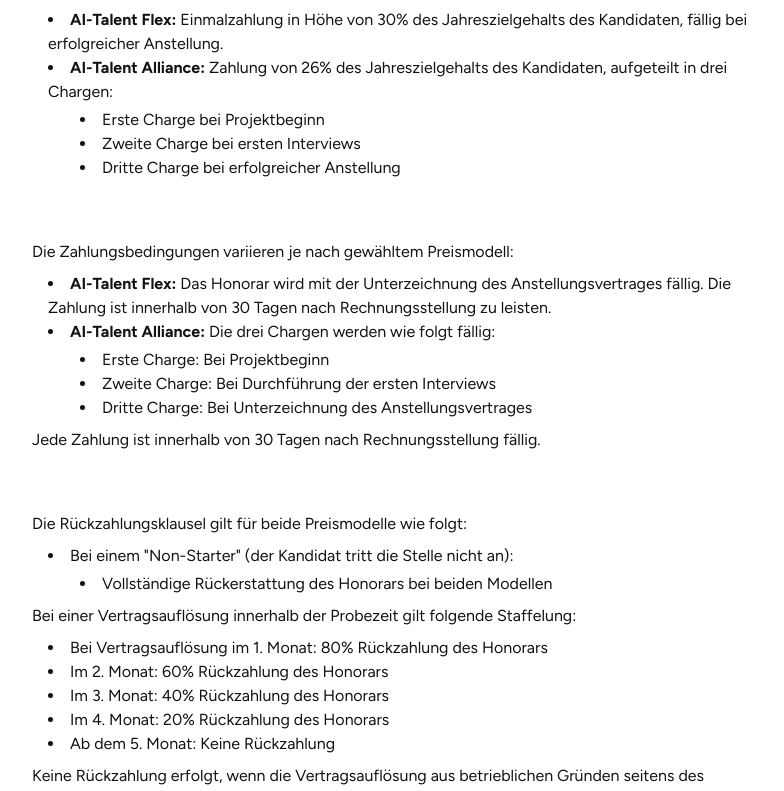
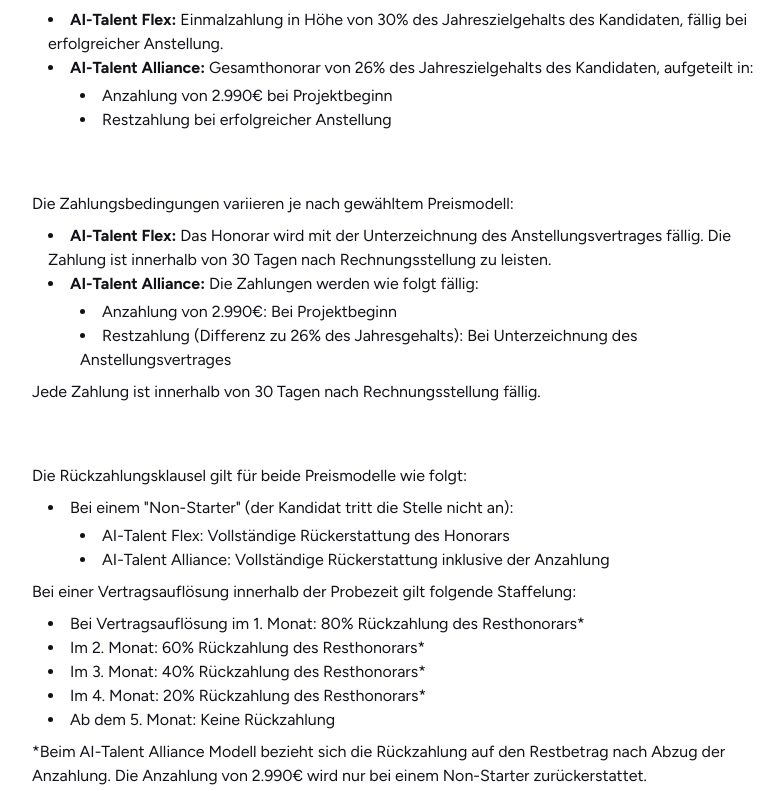
Before and after one commit to wKwekf/wolfrecruitment, a Next.js app: page /agb in a window 1280 px wide. Shown: the part 720-1511 px from the top of the page, without its empty margins (240-1024 px from the left). Built offline with nearby package versions, Linux system fonts and the light colour scheme.

Commit message:
Website angepasst mit klickbaren Testimonals und Pricing

```diff
--- a/app/(legal)/agb/page.tsx
+++ b/app/(legal)/agb/page.tsx
@@ -14,7 +14,7 @@
           <div className="space-y-6">
             <div>
               <h2 className="text-xl font-semibold mb-2">§1 Dienstleistungsumfang</h2>
-              <p>Die wolfrecruitment GmbH (im Folgenden „Wolf") bietet Personalvermittlungsdienstleistungen an, die die Bereitstellung von Kandidatenprofilen und Lebensläufen an Klienten umfassen. Diese Dienstleistungen erfolgen in Übereinstimmung mit möglicherweise im Rahmenvertrag festgelegten Bedingungen.</p>
+              <p>Die wolfrecruitment GmbH (im Folgenden "Wolf") bietet Personalvermittlungsdienstleistungen an, die die Bereitstellung von Kandidatenprofilen und Lebensläufen an Klienten umfassen. Diese Dienstleistungen erfolgen in Übereinstimmung mit möglicherweise im Rahmenvertrag festgelegten Bedingungen.</p>
             </div>
 
             <div>
@@ -27,11 +27,10 @@
               <p>Im Erfolgsfall, definiert als die Unterzeichnung eines Anstellungsvertrages mit einem von Wolf vorgestellten Kandidaten, entsteht eine Honorarverpflichtung seitens des Klienten. Der Klient hat die Wahl zwischen zwei Preismodellen:</p>
               <ul className="list-disc list-inside ml-4 mt-2">
                 <li><strong>AI-Talent Flex:</strong> Einmalzahlung in Höhe von 30% des Jahreszielgehalts des Kandidaten, fällig bei erfolgreicher Anstellung.</li>
-                <li><strong>AI-Talent Alliance:</strong> Zahlung von 26% des Jahreszielgehalts des Kandidaten, aufgeteilt in drei Chargen:
+                <li><strong>AI-Talent Alliance:</strong> Gesamthonorar von 26% des Jahreszielgehalts des Kandidaten, aufgeteilt in:
                   <ul className="list-disc list-inside ml-8 mt-1">
-                    <li>Erste Charge bei Projektbeginn</li>
-                    <li>Zweite Charge bei ersten Interviews</li>
-                    <li>Dritte Charge bei erfolgreicher Anstellung</li>
+                    <li>Anzahlung von 2.990€ bei Projektbeginn</li>
+                    <li>Restzahlung bei erfolgreicher Anstellung</li>
                   </ul>
                 </li>
               </ul>
@@ -42,11 +41,10 @@
               <p>Die Zahlungsbedingungen variieren je nach gewähltem Preismodell:</p>
               <ul className="list-disc list-inside ml-4 mt-2">
                 <li><strong>AI-Talent Flex:</strong> Das Honorar wird mit der Unterzeichnung des Anstellungsvertrages fällig. Die Zahlung ist innerhalb von 30 Tagen nach Rechnungsstellung zu leisten.</li>
-                <li><strong>AI-Talent Alliance:</strong> Die drei Chargen werden wie folgt fällig:
+                <li><strong>AI-Talent Alliance:</strong> Die Zahlungen werden wie folgt fällig:
                   <ul className="list-disc list-inside ml-8 mt-1">
-                    <li>Erste Charge: Bei Projektbeginn</li>
-                    <li>Zweite Charge: Bei Durchführung der ersten Interviews</li>
-                    <li>Dritte Charge: Bei Unterzeichnung des Anstellungsvertrages</li>
+                    <li>Anzahlung von 2.990€: Bei Projektbeginn</li>
+                    <li>Restzahlung (Differenz zu 26% des Jahresgehalts): Bei Unterzeichnung des Anstellungsvertrages</li>
                   </ul>
                 </li>
               </ul>
@@ -59,18 +57,20 @@
               <ul className="list-disc list-inside ml-4 mt-2">
                 <li>Bei einem "Non-Starter" (der Kandidat tritt die Stelle nicht an):
                   <ul className="list-disc list-inside ml-8 mt-1">
-                    <li>Vollständige Rückerstattung des Honorars bei beiden Modellen</li>
+                    <li>AI-Talent Flex: Vollständige Rückerstattung des Honorars</li>
+                    <li>AI-Talent Alliance: Vollständige Rückerstattung inklusive der Anzahlung</li>
                   </ul>
                 </li>
               </ul>
               <p className="mt-2">Bei einer Vertragsauflösung innerhalb der Probezeit gilt folgende Staffelung:</p>
               <ul className="list-disc list-inside ml-4 mt-2">
-                <li>Bei Vertragsauflösung im 1. Monat: 80% Rückzahlung des Honorars</li>
-                <li>Im 2. Monat: 60% Rückzahlung des Honorars</li>
-                <li>Im 3. Monat: 40% Rückzahlung des Honorars</li>
-                <li>Im 4. Monat: 20% Rückzahlung des Honorars</li>
+                <li>Bei Vertragsauflösung im 1. Monat: 80% Rückzahlung des Resthonorars*</li>
+                <li>Im 2. Monat: 60% Rückzahlung des Resthonorars*</li>
+                <li>Im 3. Monat: 40% Rückzahlung des Resthonorars*</li>
+                <li>Im 4. Monat: 20% Rückzahlung des Resthonorars*</li>
                 <li>Ab dem 5. Monat: Keine Rückzahlung</li>
               </ul>
+              <p className="mt-2">*Beim AI-Talent Alliance Modell bezieht sich die Rückzahlung auf den Restbetrag nach Abzug der Anzahlung. Die Anzahlung von 2.990€ wird nur bei einem Non-Starter zurückerstattet.</p>
               <p className="mt-2">Keine Rückzahlung erfolgt, wenn die Vertragsauflösung aus betrieblichen Gründen seitens des Auftraggebers erfolgt.</p>
             </div>
 
--- a/app/components/sections/FAQSection.tsx
+++ b/app/components/sections/FAQSection.tsx
@@ -11,15 +11,15 @@
 const faqs = [
   {
     question: "Was ist euer Preismodell?",
-    answer: "Wir bieten zwei flexible Modelle an: AI-Talent Flex mit 30% vom Bruttojahresgehalt als Einmalzahlung bei erfolgreicher Vermittlung, und AI-Talent Alliance mit 26% vom Bruttojahresgehalt, aufgeteilt in 3 Chargen. Die Alliance-Option bietet zusätzliche Vorteile wie eine 7-Tage-Garantie für erste Kandidatenvorstellung und priorisierten Zugriff auf unser Netzwerk."
+    answer: "Wir bieten zwei flexible Modelle an: AI-Talent Flex mit 30% vom Bruttojahresgehalt als Einmalzahlung bei erfolgreicher Vermittlung, und AI-Talent Alliance mit 26% vom Bruttojahresgehalt. Bei Alliance leisten Sie eine Anzahlung von 2.990€ bei Projektstart, der Rest wird bei erfolgreicher Vermittlung fällig. Die Alliance-Option bietet zusätzliche Vorteile wie eine 7-Tage-Garantie für erste Kandidatenvorstellung und priorisierten Zugriff auf unser Netzwerk."
   },
   {
     question: "Kann ich zwischen den Preismodellen wechseln?",
-    answer: "Bei einer neuen Position kannst du frei zwischen beiden Modellen wählen. Während der Besetzung einer Position ist ein Wechsel von Flex zu Alliance möglich - andersherum jedoch nicht. Das bedeutet, wenn du mit Flex startest und die Vorteile des Alliance-Modells nutzen möchtest, können wir das für dich anpassen. Sprich uns einfach an, und wir beraten dich gerne zu den Details."
+    answer: "Bei einer neuen Position kannst du frei zwischen beiden Modellen wählen. Während der Besetzung einer Position ist ein Wechsel von Flex zu Alliance möglich - andersherum jedoch nicht. Das bedeutet, wenn du mit Flex startest und die Vorteile des Alliance-Modells nutzen möchtest, können wir das für dich anpassen. Die bereits geleisteten Zahlungen werden dabei berücksichtigt."
   },
   {
     question: "Warum ist das Alliance-Modell günstiger als Flex?",
-    answer: "Das Alliance-Modell basiert auf einer engeren Partnerschaft mit klarem Commitment von beiden Seiten. Unsere Erfahrung zeigt, dass Recruiting-Prozesse deutlich erfolgreicher verlaufen, wenn beide Parteien von Anfang an verbindlich zusammenarbeiten. Dies ermöglicht schnelleres Kandidaten-Feedback, stabilere Prozesse und letztlich eine höhere Vermittlungsquote. Diese Effizienzvorteile geben wir in Form eines reduzierten Gesamtpreises und zusätzlicher Premium-Services an unsere Alliance-Partner weiter."
+    answer: "Das Alliance-Modell basiert auf einer engeren Partnerschaft mit klarem Commitment von beiden Seiten. Die initiale Anzahlung von 2.990€ ermöglicht es uns, von Anfang an mehr Ressourcen für deine Suche einzusetzen. Unsere Erfahrung zeigt, dass Recruiting-Prozesse deutlich erfolgreicher verlaufen, wenn beide Parteien von Anfang an verbindlich zusammenarbeiten. Diese Effizienzvorteile geben wir in Form eines reduzierten Gesamtpreises und zusätzlicher Premium-Services an unsere Alliance-Partner weiter."
   },
   {
     question: "Wie findet ihr die passenden AI-Experten für uns?",
--- a/app/components/sections/HeroSection.tsx
+++ b/app/components/sections/HeroSection.tsx
@@ -108,6 +108,13 @@
     }
   }
 
+  const handleAvatarClick = () => {
+    const testimonialSection = document.getElementById('testimonials');
+    if (testimonialSection) {
+      testimonialSection.scrollIntoView({ behavior: 'smooth' });
+    }
+  }
+
   return (
     <section className="bg-[#121118] text-white py-12 sm:py-16 lg:py-20">
       <div className="max-w-custom mx-auto px-4 sm:px-6">
@@ -209,8 +216,12 @@
                 {testimonials.map((testimonial, index) => (
                   <div
                     key={testimonial.name}
-                    className="relative w-10 h-10 border-2 border-white rounded-full overflow-hidden"
+                    className="relative w-10 h-10 border-2 border-white rounded-full overflow-hidden cursor-pointer hover:scale-110 transition-transform"
                     style={{ zIndex: testimonials.length - index }}
+                    onClick={handleAvatarClick}
+                    role="button"
+                    tabIndex={0}
+                    aria-label={`Scroll to ${testimonial.name}'s testimonial`}
                   >
                     <Image
                       src={testimonial.photo}
--- a/app/components/sections/PricingSection.tsx
+++ b/app/components/sections/PricingSection.tsx
@@ -40,9 +40,6 @@
             <CardHeader className="space-y-1 pb-4">
               <div className="flex items-center justify-between">
                 <h3 className="font-platform text-2xl sm:text-3xl font-medium text-white">AI-Talent Flex</h3>
-                <Badge variant="outline" className="px-3 py-1 text-white">
-                  Einmalzahlung
-                </Badge>
               </div>
               <div className="mt-4">
                 <span className="text-5xl font-bold text-white">30%</span>
@@ -92,7 +89,7 @@
 
           {/* Alliance Plan */}
           <Card className="relative border-2 border-white rounded-xl overflow-hidden bg-[#1D1C25] text-white h-fit shadow-[0_0_15px_-3px_rgba(255,255,255,0.3)]">
-            <div className="flex flex-col items-end absolute top-0 right-4 p-3 space-y-2">
+            <div className="absolute top-4 right-4">
               <Badge className="bg-[#F25A75]">
                 <Zap className="h-4 w-4 mr-1" />
                 Empfohlen
```
